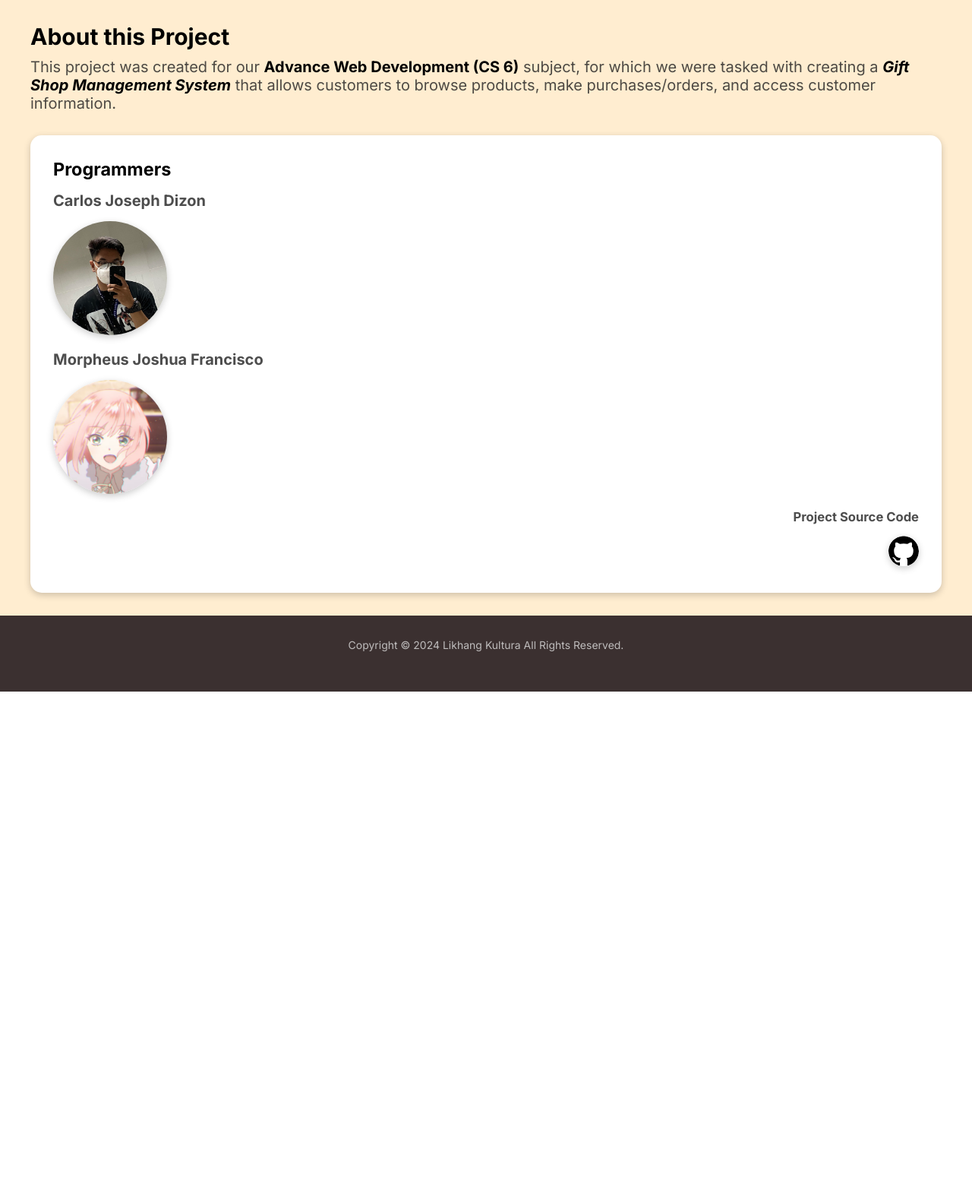
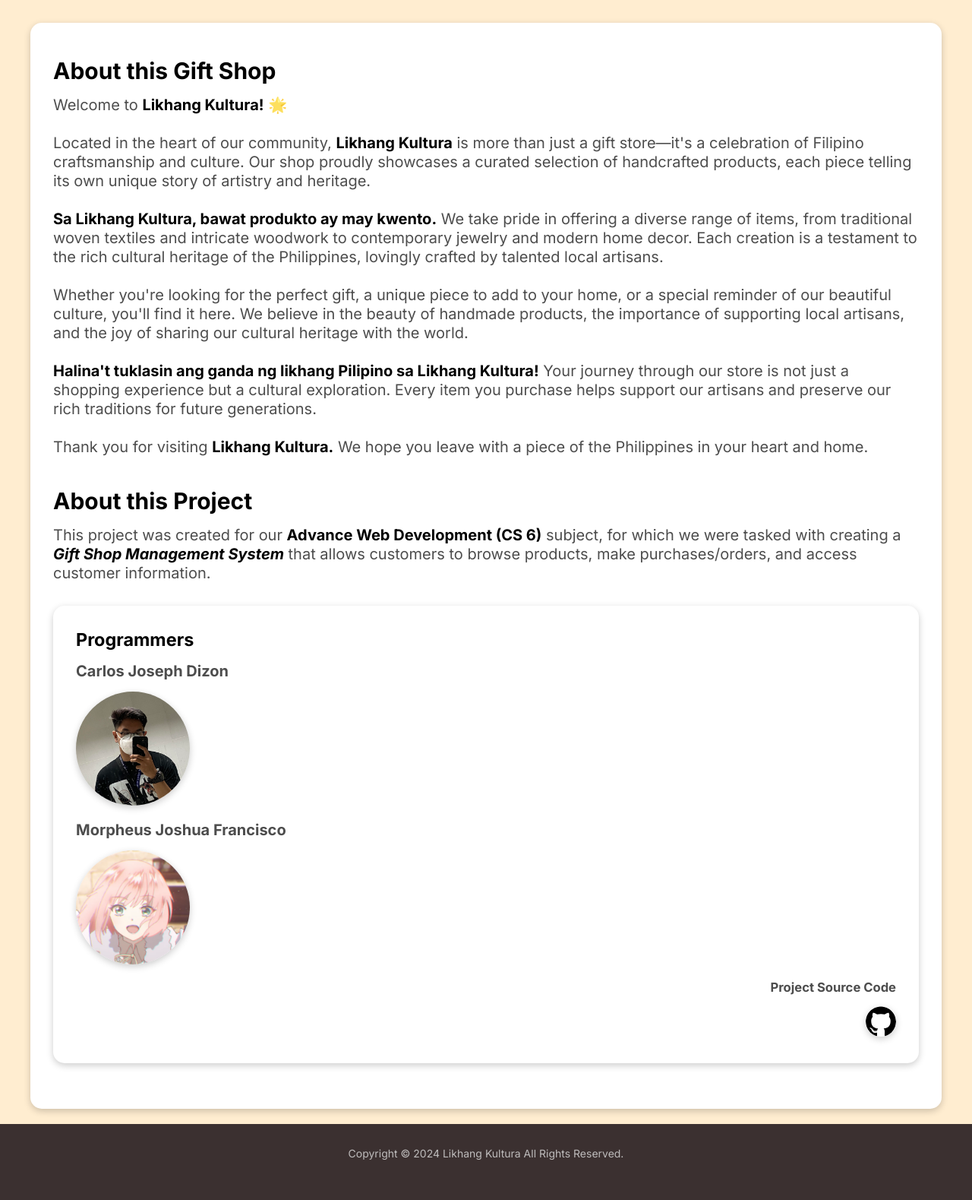
Before and after one commit to Kawtsun/GiftShopManagementSystem, a PHP site: page /pages/about.php in a window 1280 px wide. Shown: the part 155-1734 px from the top of the page at 76% size. Before the commit the page ends 1065 px from the top, so only its background shows below. Run offline with PHP 8.4, Linux system fonts and the light colour scheme; some web fonts are replaced.

Commit message:
update about page

```diff
--- a/pages/about.php
+++ b/pages/about.php
@@ -54,7 +54,21 @@ session_start();
     </header>
 <body>
     <main>
-        <div class="intro3">
+        <div class="intro4">
+            <h2>About this Gift Shop</h2>
+            <p>
+                Welcome to <b>Likhang Kultura!</b> 🌟 <br><br>
+
+                Located in the heart of our community, <b>Likhang Kultura</b> is more than just a gift store—it's a celebration of Filipino craftsmanship and culture. Our shop proudly showcases a curated selection of handcrafted products, each piece telling its own unique story of artistry and heritage. <br><br>
+
+                <b>Sa Likhang Kultura, bawat produkto ay may kwento.</b> We take pride in offering a diverse range of items, from traditional woven textiles and intricate woodwork to contemporary jewelry and modern home decor. Each creation is a testament to the rich cultural heritage of the Philippines, lovingly crafted by talented local artisans. <br><br>
+
+                Whether you're looking for the perfect gift, a unique piece to add to your home, or a special reminder of our beautiful culture, you'll find it here. We believe in the beauty of handmade products, the importance of supporting local artisans, and the joy of sharing our cultural heritage with the world. <br><br>
+
+                <b>Halina't tuklasin ang ganda ng likhang Pilipino sa Likhang Kultura!</b> Your journey through our store is not just a shopping experience but a cultural exploration. Every item you purchase helps support our artisans and preserve our rich traditions for future generations. <br><br>
+
+                Thank you for visiting <b>Likhang Kultura.</b> We hope you leave with a piece of the Philippines in your heart and home. <br><br>
+            </p>
             <h2>About this Project</h2>
             <p>
                 This project was created for our <b>Advance Web Development (CS 6)</b> subject, for which we were tasked with creating a <i><b>Gift Shop Management System</b></i> that allows customers to browse products, make purchases/orders, and access customer information.
--- a/style.css
+++ b/style.css
@@ -780,3 +780,25 @@ footer {
 .withbg_register::before {
     background-image: url(images/bgregister.png);
 }
+
+
+.intro4 {
+    box-shadow: 0 3px 10px rgb(0 0 0 / 0.2);
+    border-radius: 15px;
+    padding: 30px;
+    background-color: white;
+    margin: 30px 0;
+    text-align: left;
+    width: 1200px;
+    max-width: 100%;
+    margin: 30px auto;
+    margin-bottom: 20px;
+}
+
+.intro4 h2, p {
+    margin: 15px 0;
+}
+
+.intro4 p {
+    line-height: 25px;
+}
```
